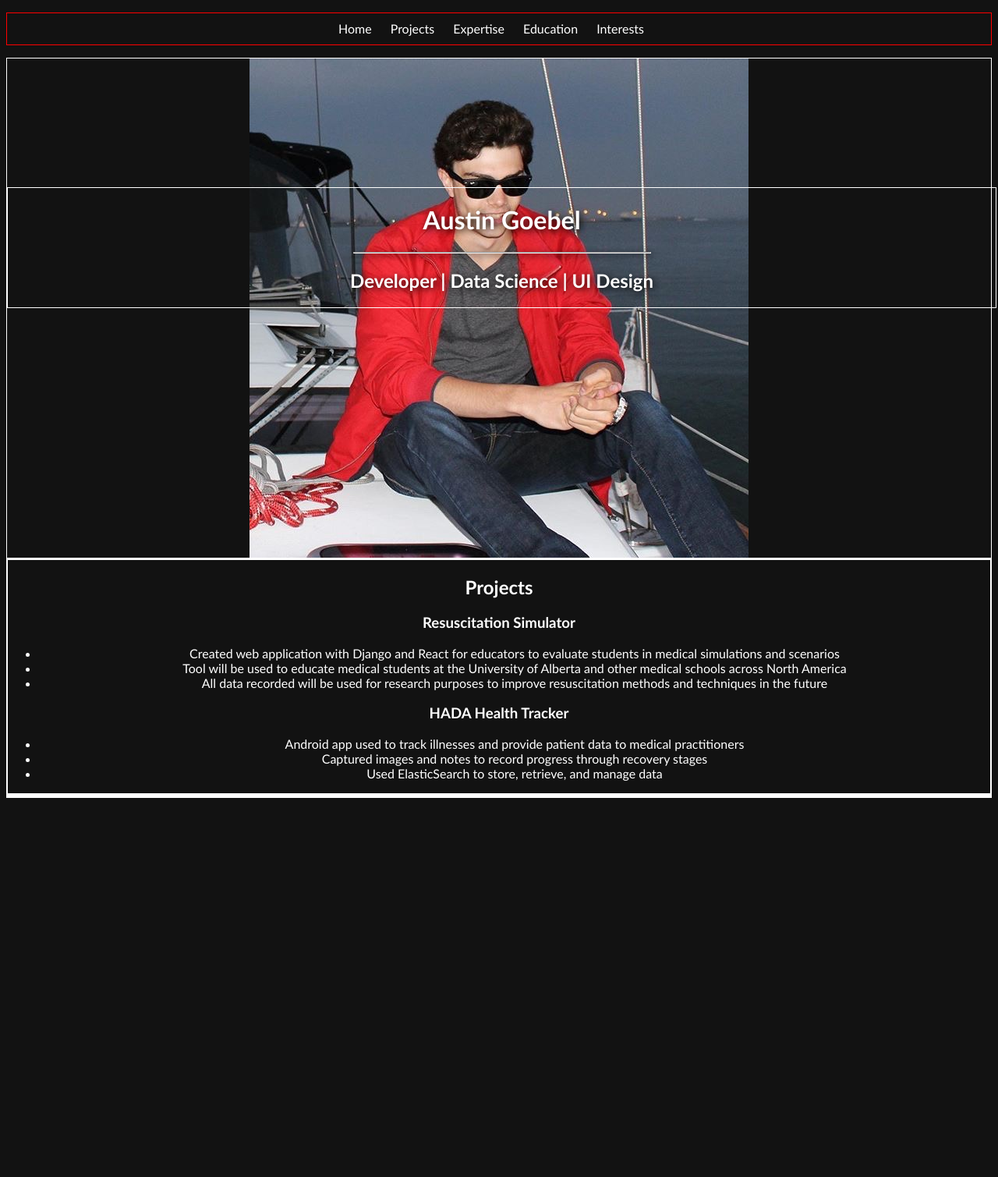
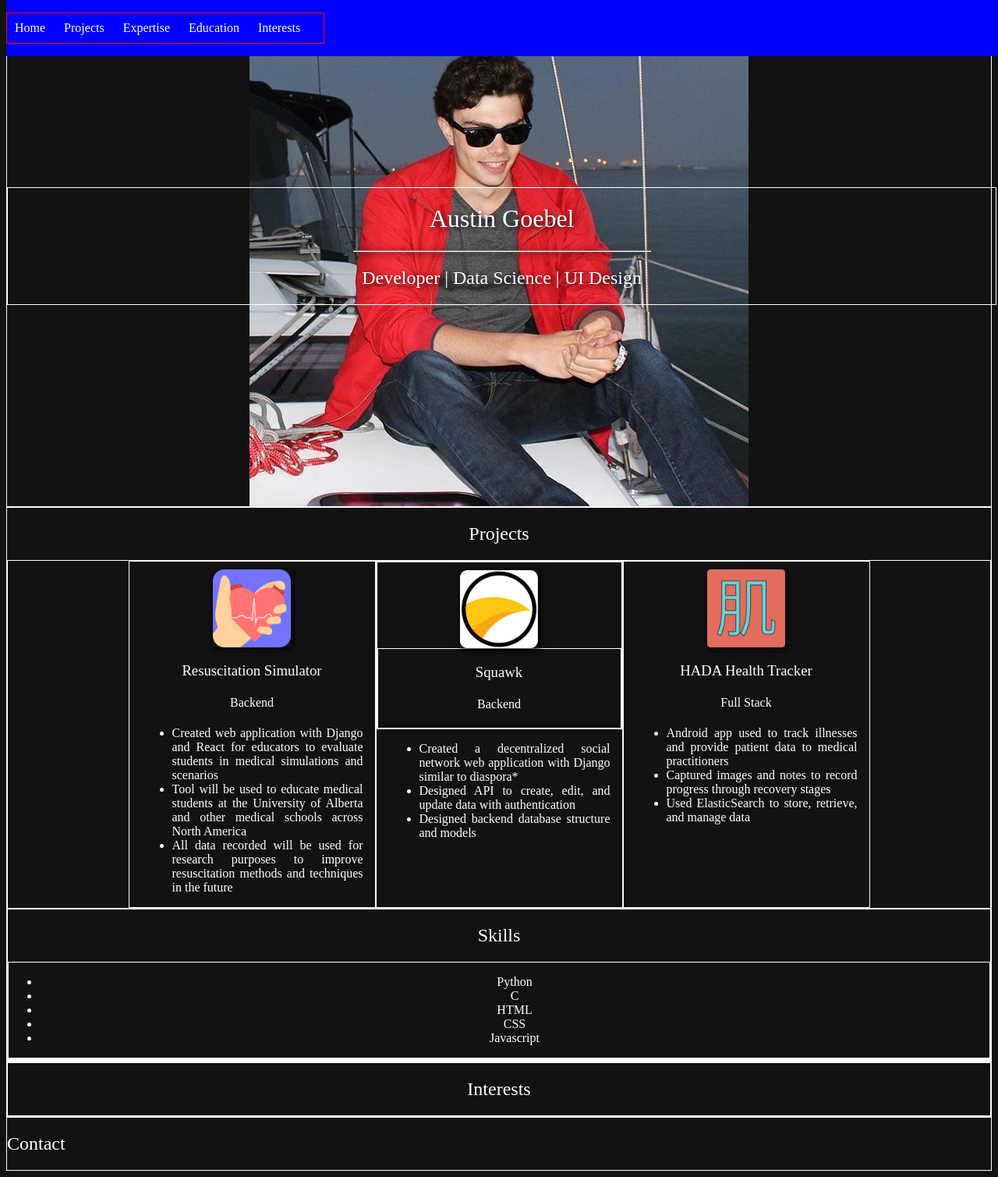
Before and after one commit to argoebel/personalWebsite, a Django app: page / in a window 1280 px wide. Shown: the whole page at 78% size. Before the commit the page ends 1023 px from the top, so only its background shows below. Run offline with Django 3.2, Linux system fonts and the light colour scheme.

Commit message:
added project images

```diff
--- a/website/app/templates/app/home.html
+++ b/website/app/templates/app/home.html
@@ -3,7 +3,7 @@
   <head>
     <meta charset="UTF-8" />
     <meta name="viewport" content="width=device-width, initial-scale=1.0" />
-    <title>Document</title>
+    <title>Austin Goebel</title>
     <link rel="stylesheet" href="styles.css" />
   </head>
   <body>
@@ -17,7 +17,7 @@
       </ul>
     </header>
     <div class="flex">
-      <div class="container">
+      <div class="containerCover">
         <img src="IMG_0973 2.JPG" />
         <div class="title-block">
           <h1>Austin Goebel</h1>
@@ -25,26 +25,54 @@
           <h2>Developer | Data Science | UI Design</h2>
         </div>
       </div>
-      <div class="container">
+      <div class="containerProjects">
+        <h2>Projects</h2>
         <div class="projects">
-          <h2>Projects</h2>
+          <div class="projectItem">
+            <img src="haptikLogo.png" alt="" />
             <h3>Resuscitation Simulator</h3>
+            <h4>Backend</h4>
             <ul>
               <li>
                 Created web application with Django and React for educators to
                 evaluate students in medical simulations and scenarios
               </li>
               <li>
-              Tool will be used to educate medical students at the University of
-              Alberta and other medical schools across North America
+                Tool will be used to educate medical students at the University
+                of Alberta and other medical schools across North America
               </li>
               <li>
                 All data recorded will be used for research purposes to improve
                 resuscitation methods and techniques in the future
               </li>
             </ul>
-
+          </div>
+          <div class="projectItem">
+            <div class="projectCover">
+              <img src="squawkLogo3.png" alt="" />
+              <div class="descriptor">
+                <h3>Squawk</h3>
+                <h4>Backend</h4>
+              </div>
+            </div>
+            <ul>
+              <li>
+                Created a decentralized social network web application with
+                Django similar to diaspora*
+              </li>
+              <li>
+                Designed API to create, edit, and update data with
+                authentication
+              </li>
+              <li>
+                Designed backend database structure and models
+              </li>
+            </ul>
+          </div>
+          <div class="projectItem">
+            <img src="hadaLogo.png" alt="" />
             <h3>HADA Health Tracker</h3>
+            <h4>Full Stack</h4>
             <ul>
               <li>
                 Android app used to track illnesses and provide patient data to
@@ -58,8 +86,28 @@
             </ul>
           </div>
         </div>
-      <div></div>
-      <div></div>
+
+        <div class="containerSkills">
+          <h2>Skills</h2>
+          <div class="languages">
+            <ul>
+              <li>Python</li>
+              <li>C</li>
+              <li>HTML</li>
+              <li>CSS</li>
+              <li>Javascript</li>
+            </ul>
+          </div>
+          <div class="frameworks"></div>
+          <div class="tools"></div>
+        </div>
+        <div class="containterInterests">
+          <h2>Interests</h2>
+        </div>
+      </div>
+      <div class="containerContact">
+        <h2>Contact</h2>
+      </div>
     </div>
   </body>
 </html>
--- a/website/app/templates/app/styles.css
+++ b/website/app/templates/app/styles.css
@@ -6,8 +6,10 @@ body {
 h1,
 h2,
 h3,
+h4,
 li {
-  font-family: "Gill Sans", "Gill Sans MT", Calibri, "Trebuchet MS", sans-serif;
+  font-family: "Myriad Pro";
+  font-weight: 100;
 }
 .flex {
   display: flex;
@@ -19,11 +21,54 @@ li {
   /* padding: 10px; */
 }
 
-.container div {
+.projectItem {
+  text-align: justify;
+  word-wrap: normal;
+  width: 25%;
+}
+
+.projectItem h3,
+h4 {
   text-align: center;
 }
 
-.container img {
+.projectItem li {
+  margin-left: 15px;
+  margin-right: 15px;
+}
+
+.projectItem img {
+  box-shadow: 2px 2px 8px black;
+}
+
+.projects {
+  display: flex;
+  flex-direction: row;
+  justify-content: center;
+}
+
+.containerProjects {
+  text-align: center;
+}
+
+.projectCover {
+}
+
+.projects img {
+  width: 100px;
+  height: 100px;
+  margin-left: auto;
+  margin-right: auto;
+  display: block;
+  position: relative;
+  margin-top: 10px;
+}
+
+.containerCover div {
+  text-align: center;
+}
+
+.containerCover img {
   margin-left: auto;
   margin-right: auto;
   display: block;
@@ -38,8 +83,13 @@ li {
   text-shadow: 2px 2px 8px black;
 }
 
-.nav header {
+.nav {
   display: flex;
+  position: fixed;
+  top: 0;
+  width: 100%;
+  background-color: blue;
+  z-index: 3;
 }
 
 .nav ul {
```
Also changed, not shown: website/app/templates/app/hadaLogo.png (added), website/app/templates/app/haptikLogo.png (added), website/app/templates/app/squawkLogo.png (added), website/app/templates/app/squawkLogo2.png (added), website/app/templates/app/squawkLogo3.png (added), 4 other files. Lines whose indentation alone changed are shown as unchanged.
